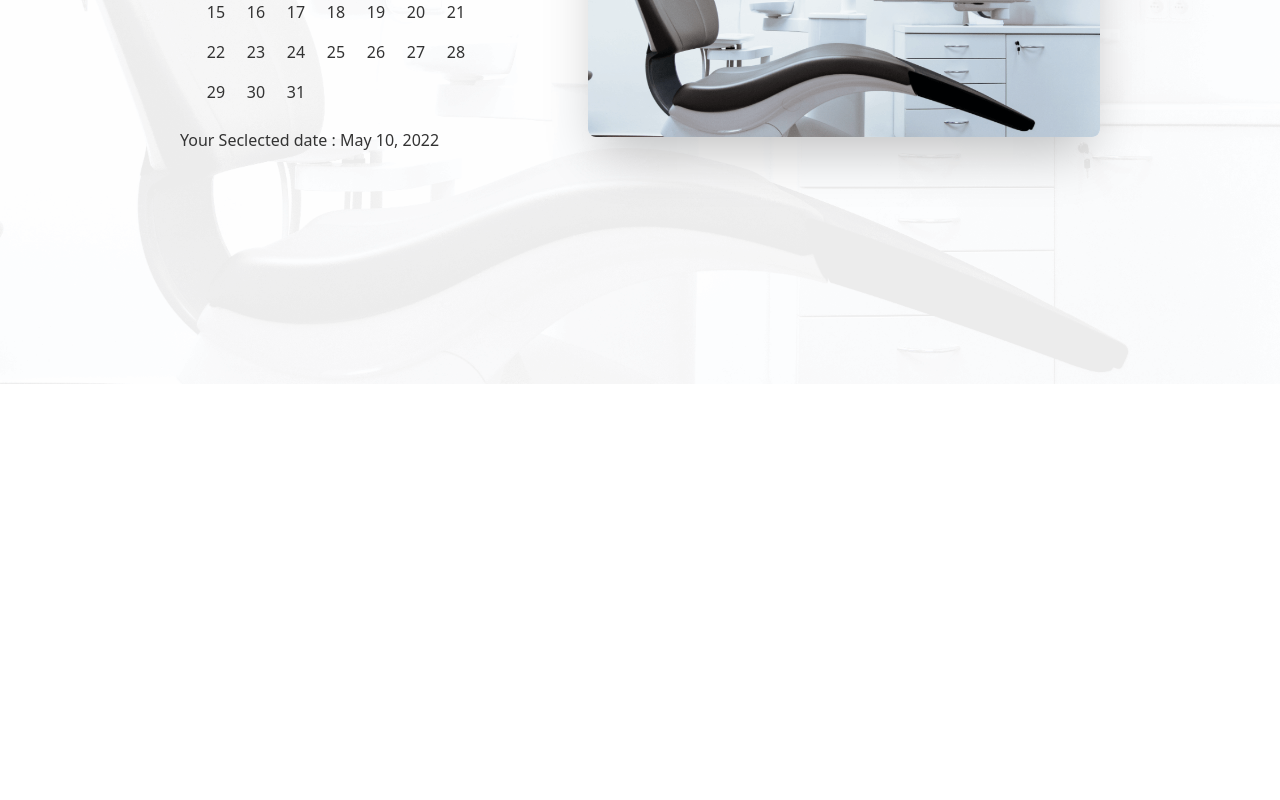
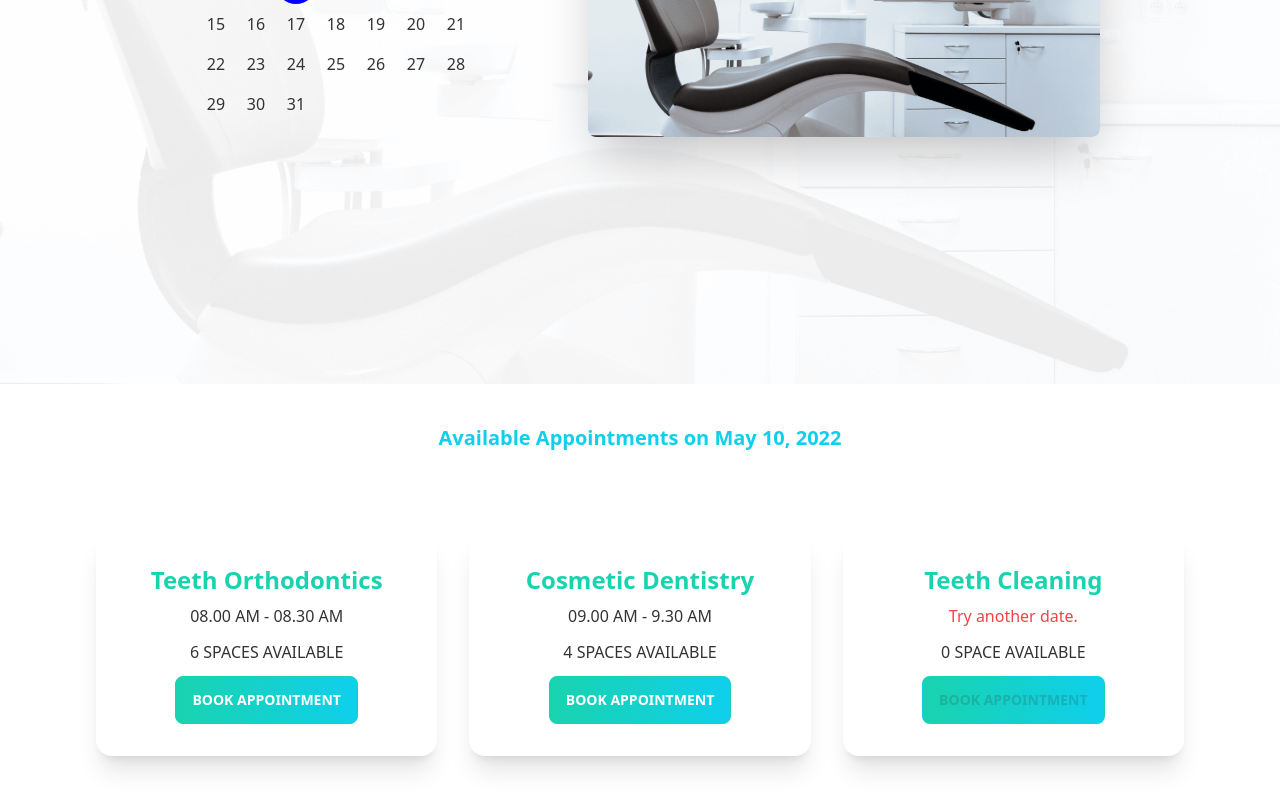
Before and after one commit to Shihab2022/doctors-portal-client, a React (Create React App) app: page /appointment in a window 1280 px wide. Shown: the part 480-1280 px from the top of the page. Before the commit the page ends 864 px from the top, so only its background shows below. Built offline with nearby package versions, Linux system fonts and the light colour scheme; the HTML template or start-up script is replaced by a standard one.

Commit message:
appoinment service

```diff
--- a/src/Pages/Appointment/Appointment.js
+++ b/src/Pages/Appointment/Appointment.js
@@ -1,10 +1,13 @@
-import React from 'react';
+import React, { useState } from 'react';
 import AppointmentBanner from './AppointmentBanner';
+import AvailableAppointments from './AvailableAppointments ';
 
 const Appointment = () => {
+    const [selectedDate,setSelectedDate]=useState(new Date())
     return (
         <div>
-            <AppointmentBanner></AppointmentBanner>
+            <AppointmentBanner selectedDate={selectedDate} setSelectedDate={setSelectedDate}></AppointmentBanner>
+            <AvailableAppointments selectedDate={selectedDate}></AvailableAppointments>
         </div>
     );
 };
--- a/src/Pages/Appointment/AppointmentBanner.js
+++ b/src/Pages/Appointment/AppointmentBanner.js
@@ -1,12 +1,12 @@
-import React, { useState } from 'react';
+import React from 'react';
 import bg from '../../assets/images/bg.png'
 import chair from '../../assets/images/chair.png'
 import {DayPicker} from 'react-day-picker';
 
 import 'react-day-picker/dist/style.css';
-import { format } from 'date-fns';
-const AppointmentBanner = () => {
-    const [selectedDate,setSelectedDate]=useState(new Date())
+
+const AppointmentBanner = ({selectedDate,setSelectedDate}) => {
+
 
     return (
         <>
@@ -21,7 +21,7 @@ const AppointmentBanner = () => {
        selected={selectedDate}
        onSelect={setSelectedDate}
      />
-     <p>Your Seclected date : {format(selectedDate, 'PP')}</p>
+
      </div>
 
    </div>
--- a/src/Pages/Appointment/AvailableAppointments .js
+++ b/src/Pages/Appointment/AvailableAppointments .js
@@ -0,0 +1,25 @@
+import React, { useEffect, useState } from 'react';
+import { format } from 'date-fns';
+import Service from './Service';
+const AvailableAppointments  = ({selectedDate}) => {
+    const [services,setServices]=useState([])
+    useEffect(()=>{
+        fetch('appointmentData.json')
+        .then(res=>res.json())
+        .then(data=>setServices(data))
+    },[])
+
+    // console.log(services)
+    return (
+        <div className="lg:py-10 lg:px-24">
+            <h2 className="text-center text-primary font-bold text-xl">Available Appointments on   {format(selectedDate, 'PP')}</h2>
+            <div className='grid grid-cols-1 md:grid-cols-2 lg:my-20 my-8 lg:grid-cols-3 gap-8'>
+                {
+                    services.map((service)=><Service key={service._id} service={service}></Service>)
+                }
+            </div>
+        </div>
+    );
+};
+
+export default AvailableAppointments ;
--- /dev/null
+++ b/src/Pages/Appointment/Service.js
@@ -0,0 +1,20 @@
+import React from 'react';
+
+const Service = ({service}) => {
+    const {name,slots}=service;
+    return (
+        <div class="card  shadow-xl ">
+        <div class="card-body items-center text-center">
+          <h2 class="card-title text-secondary text-2xl">{name}</h2>
+          <p>{slots.length ? <span>{slots[0]}</span> : <span className='text-red-500'>Try another date.</span>}</p>
+          <p className='my-1'>{slots.length} {slots.length >1 ? 'SPACES' : 'SPACE'} AVAILABLE</p>
+          <div class="card-actions justify-end">
+            <button disabled={slots.length===0} class="btn  btn-secondary text-white uppercase bg-gradient-to-r from-secondary to-primary">Book Appointment</button>
+
+          </div>
+        </div>
+      </div>
+    );
+};
+
+export default Service;
--- a/src/Pages/Sherad/Navbar.js
+++ b/src/Pages/Sherad/Navbar.js
@@ -15,10 +15,10 @@ const Navbar = () => {
         <div className="navbar bg-base-100 md:px-24">
   <div className="navbar-start">
     <div className="dropdown">
-      <label tabindex="0" className="btn btn-ghost lg:hidden">
-        <svg xmlns="http://www.w3.org/2000/svg" className="h-5 w-5" fill="none" viewBox="0 0 24 24" stroke="currentColor"><path stroke-linecap="round" stroke-linejoin="round" stroke-width="2" d="M4 6h16M4 12h8m-8 6h16" /></svg>
+      <label tabIndex="0" className="btn btn-ghost lg:hidden">
+        <svg xmlns="http://www.w3.org/2000/svg" className="h-5 w-5" fill="none" viewBox="0 0 24 24" stroke="currentColor"><path strokeLinecap="round" strokeLinejoin="round" strokeWidth="2" d="M4 6h16M4 12h8m-8 6h16" /></svg>
       </label>
-      <ul tabindex="0" className="menu menu-compact dropdown-content mt-3 p-2 shadow bg-base-100 rounded-box w-52">
+      <ul tabIndex="0" className="menu menu-compact dropdown-content mt-3 p-2 shadow bg-base-100 rounded-box w-52">
        {
            menuItems
        }
```
